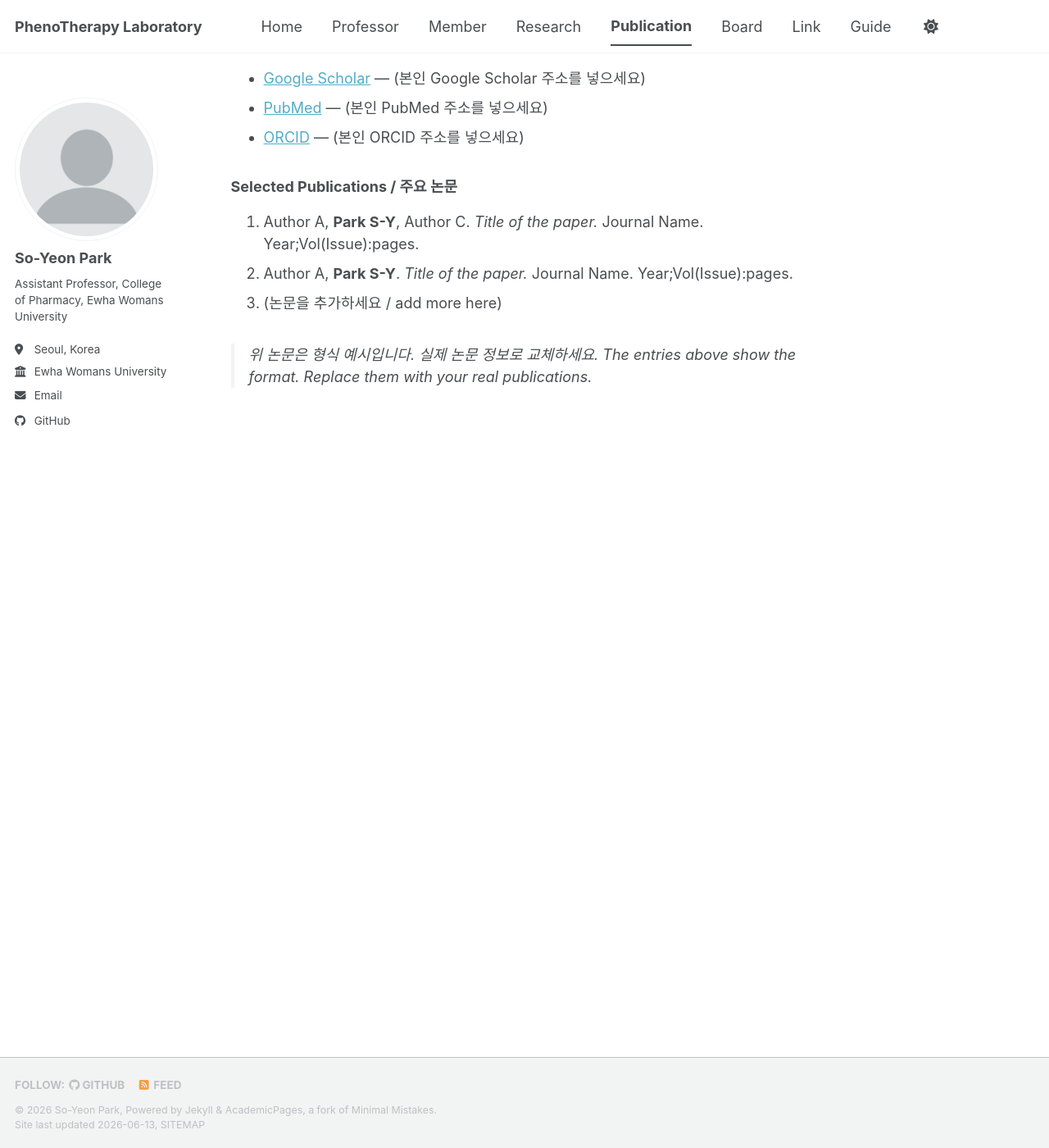
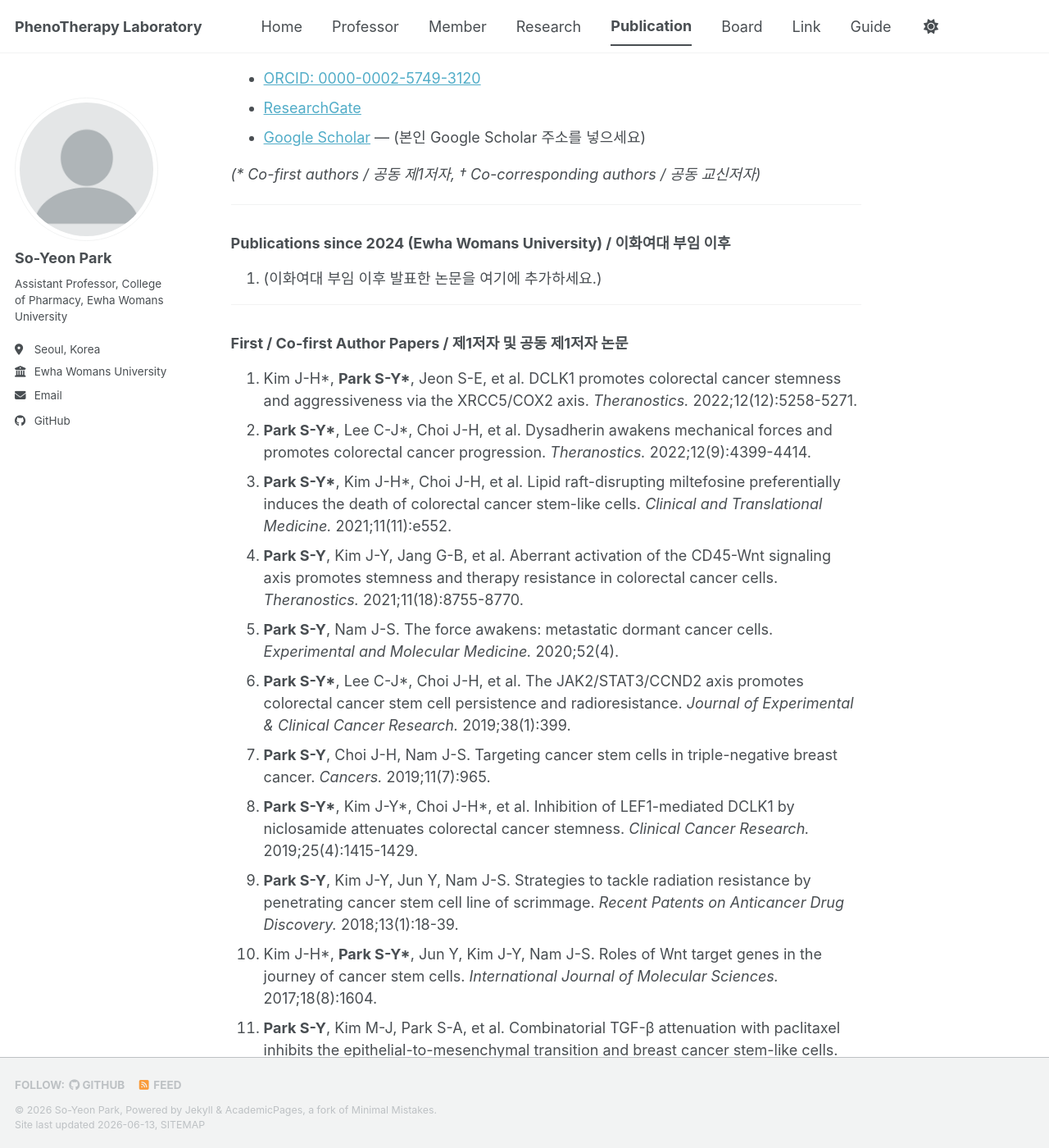
Before and after one commit to PhenoTherapy/phenotherapy.github.io, a Jekyll site: the page built from _pages/publication.md, in a window 1280 px wide and 1400 px high, scrolled down 207 px. Shown: the whole window at 82% size. Built offline with Jekyll 4.4.1, drawn with Linux system fonts in a browser that asks for light colours; a script bundle is joined from its source files by our own code; library files that are not in the unit come from our copies; some of the changed text lies outside the part shown.

Commit message:
Update publication.md

```diff
--- a/_pages/publication.md
+++ b/_pages/publication.md
@@ -6,18 +6,58 @@ author_profile: true
 
 ## Publications / 발표 논문
 
-최신 논문 목록은 아래에서도 확인하실 수 있습니다.
-A full list of publications is also available at:
+전체 논문 목록은 아래에서도 확인하실 수 있습니다 / Full list also available at:
 
+- [ORCID: 0000-0002-5749-3120](https://orcid.org/0000-0002-5749-3120)
+- [ResearchGate](https://www.researchgate.net/profile/So-Yeon-Park-9)
 - [Google Scholar](#) — (본인 Google Scholar 주소를 넣으세요)
-- [PubMed](#) — (본인 PubMed 주소를 넣으세요)
-- [ORCID](#) — (본인 ORCID 주소를 넣으세요)
 
-### Selected Publications / 주요 논문
+*(\* Co-first authors / 공동 제1저자, &dagger; Co-corresponding authors / 공동 교신저자)*
 
-1. Author A, **Park S-Y**, Author C. *Title of the paper.* Journal Name. Year;Vol(Issue):pages.
-2. Author A, **Park S-Y**. *Title of the paper.* Journal Name. Year;Vol(Issue):pages.
-3. (논문을 추가하세요 / add more here)
+---
 
-> 위 논문은 형식 예시입니다. 실제 논문 정보로 교체하세요.
-> The entries above show the format. Replace them with your real publications.
+### Publications since 2024 (Ewha Womans University) / 이화여대 부임 이후
+
+1. (이화여대 부임 이후 발표한 논문을 여기에 추가하세요.)
+
+---
+
+### First / Co-first Author Papers / 제1저자 및 공동 제1저자 논문
+
+1. Kim J-H\*, **Park S-Y\***, Jeon S-E, et al. DCLK1 promotes colorectal cancer stemness and aggressiveness via the XRCC5/COX2 axis. *Theranostics.* 2022;12(12):5258-5271.
+2. **Park S-Y\***, Lee C-J\*, Choi J-H, et al. Dysadherin awakens mechanical forces and promotes colorectal cancer progression. *Theranostics.* 2022;12(9):4399-4414.
+3. **Park S-Y\***, Kim J-H\*, Choi J-H, et al. Lipid raft-disrupting miltefosine preferentially induces the death of colorectal cancer stem-like cells. *Clinical and Translational Medicine.* 2021;11(11):e552.
+4. **Park S-Y**, Kim J-Y, Jang G-B, et al. Aberrant activation of the CD45-Wnt signaling axis promotes stemness and therapy resistance in colorectal cancer cells. *Theranostics.* 2021;11(18):8755-8770.
+5. **Park S-Y**, Nam J-S. The force awakens: metastatic dormant cancer cells. *Experimental and Molecular Medicine.* 2020;52(4).
+6. **Park S-Y\***, Lee C-J\*, Choi J-H, et al. The JAK2/STAT3/CCND2 axis promotes colorectal cancer stem cell persistence and radioresistance. *Journal of Experimental & Clinical Cancer Research.* 2019;38(1):399.
+7. **Park S-Y**, Choi J-H, Nam J-S. Targeting cancer stem cells in triple-negative breast cancer. *Cancers.* 2019;11(7):965.
+8. **Park S-Y\***, Kim J-Y\*, Choi J-H\*, et al. Inhibition of LEF1-mediated DCLK1 by niclosamide attenuates colorectal cancer stemness. *Clinical Cancer Research.* 2019;25(4):1415-1429.
+9. **Park S-Y**, Kim J-Y, Jun Y, Nam J-S. Strategies to tackle radiation resistance by penetrating cancer stem cell line of scrimmage. *Recent Patents on Anticancer Drug Discovery.* 2018;13(1):18-39.
+10. Kim J-H\*, **Park S-Y\***, Jun Y, Kim J-Y, Nam J-S. Roles of Wnt target genes in the journey of cancer stem cells. *International Journal of Molecular Sciences.* 2017;18(8):1604.
+11. **Park S-Y**, Kim M-J, Park S-A, et al. Combinatorial TGF-β attenuation with paclitaxel inhibits the epithelial-to-mesenchymal transition and breast cancer stem-like cells. *Oncotarget.* 2015;6(35):37526-37543.
+12. Son JY\*, **Park S-Y\***, Kim S-J, et al. EW-7197, a novel ALK-5 kinase inhibitor, potently inhibits breast to lung metastasis. *Molecular Cancer Therapeutics.* 2014;13(7):1704-1716.
+
+---
+
+### Corresponding Author Papers / 교신저자 논문
+
+1. Choi J-H, Jang T-Y, Jeon S-E, et al. **Park S-Y&dagger;**, Nam J-S&dagger;. The small-molecule Wnt inhibitor ICG-001 efficiently inhibits colorectal cancer stemness and metastasis by suppressing MEIS1 expression. *International Journal of Molecular Sciences.* 2021;22(24):13413.
+
+---
+
+### Co-author Papers / 공저자 논문
+
+1. Seo Y, **Park S-Y**, Kim H-S, Nam J-S. The Hippo–YAP signaling as guardian in the pool of intestinal stem cells. *Biomedicines.* 2020;8(12):560.
+2. Kim M-J, Park S-A, Kim CH, **Park S-Y**, et al. TGF-β type I receptor kinase inhibitor EW-7197 suppresses cholestatic liver fibrosis by inhibiting HIF1α-induced epithelial mesenchymal transition. *Cellular Physiology and Biochemistry.* 2016;38(2):571-588.
+3. Park S-A, Kim M-J, **Park S-Y**, et al. TIMP-1 mediates TGF-β-dependent crosstalk between hepatic stellate and cancer cells via FAK signaling. *Scientific Reports.* 2015;5:16592.
+4. Park S-A, Kim M-J, **Park S-Y**, et al. EW-7197 inhibits hepatic, renal, and pulmonary fibrosis by blocking TGF-β/Smad and ROS signaling. *Cellular and Molecular Life Sciences.* 2015;72(10):2023-2039.
+5. Park C-Y, Min KN, Son J-Y, **Park S-Y**, et al. A novel inhibitor of TGF-β type I receptor, IN-1130, blocks breast cancer lung metastasis through inhibition of epithelial–mesenchymal transition. *Cancer Letters.* 2014;351(1):72-80.
+6. Sheen YY, Kim M-J, Park S-A, **Park S-Y**, Nam J-S. Targeting the transforming growth factor-β signaling in cancer therapy. *Biomolecules & Therapeutics.* 2013;21(5):323-331.
+
+---
+
+### Others / 기타
+
+1. **Park S-Y**, Nam J-S. Kynurenine pathway enzyme KMO in cancer progression: a tip of the iceberg. *EBioMedicine.* 2020;55. (Commentary)
+
+> 논문 목록은 2022년 7월 CV 기준입니다. 이후(특히 이화여대 부임 후) 발표한 논문을 맨 위 섹션에 추가하세요.
```
